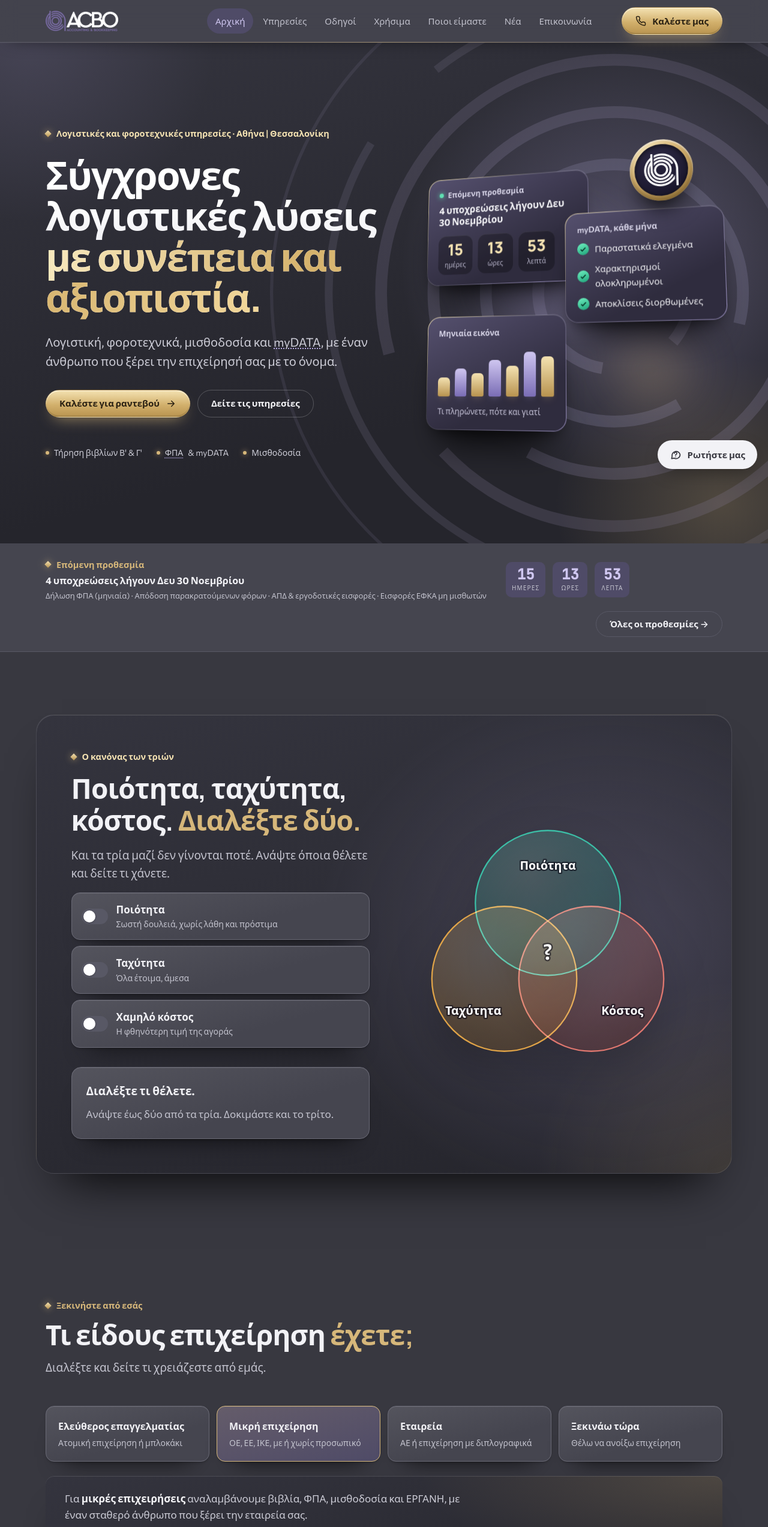
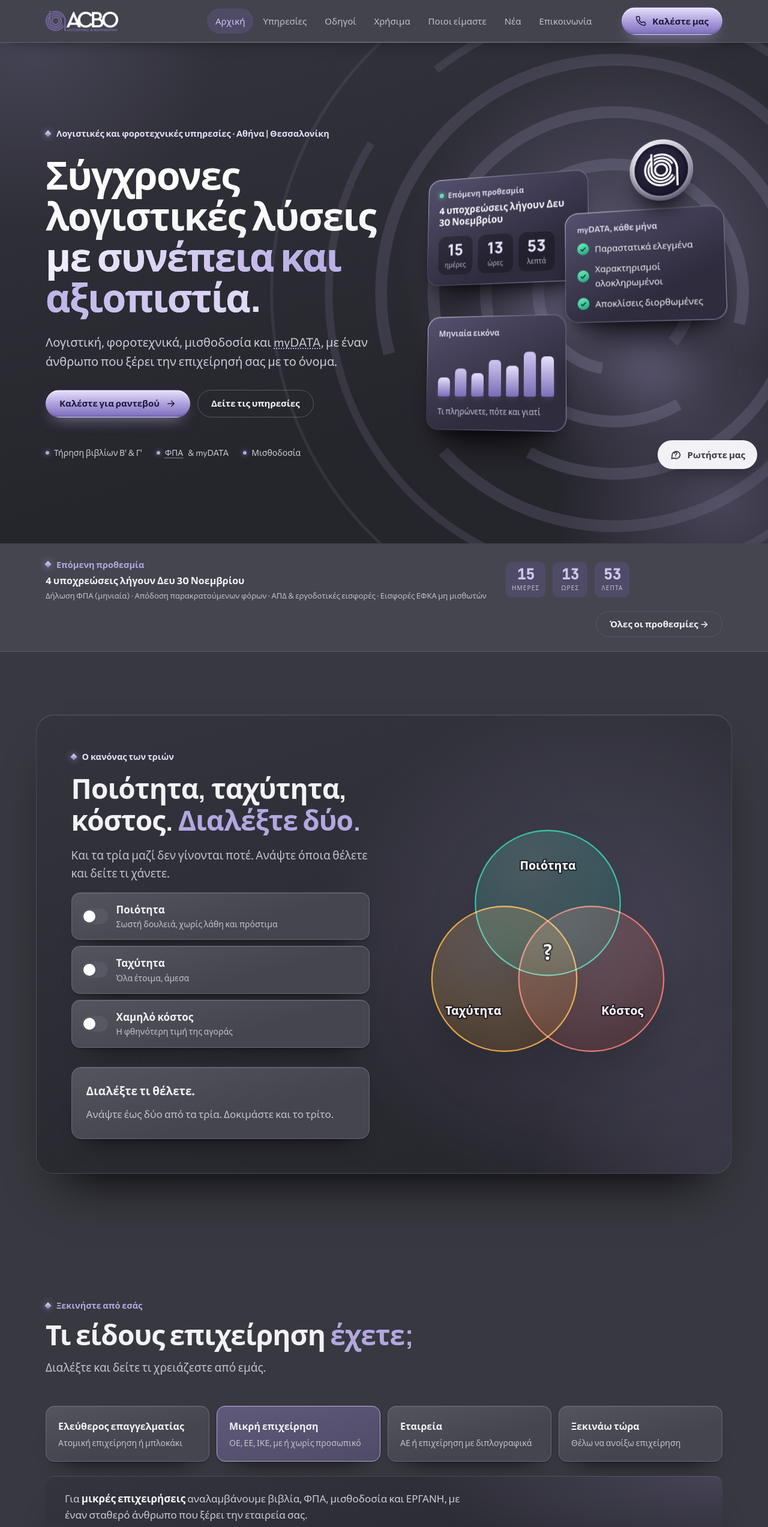
Before and after one commit to ACBOApps/acbo-site, a plain HTML site: page index.html in a window 1280 px wide. Shown: the top 2546 px of the page at 60% size. Drawn offline with Linux system fonts and the light colour scheme.

Commit message:
Αντικατάσταση χρυσού με μωβ και ασημί
Co-Authored-By: Claude Sonnet 5.5 <noreply@anthropic.com>
Claude-Session: https://claude.ai/code/session_01TTfqATi8aQJJ5m3Vrw3raR

```diff
--- a/index.html
+++ b/index.html
@@ -545,44 +545,44 @@ abbr.term{text-decoration:underline dotted var(--accent);text-underline-offset:3
 @media (prefers-reduced-motion:reduce){*,*::before,*::after{animation:none!important;transition:none!important}html{scroll-behavior:auto}}
 
 /* ===== v7: depth, light and gold ===== */
-:root,:root[data-theme="dark"]{--gold:#D6B77A;--gold-hi:#F4E2B2;--gold-lo:#B8934F}
+:root,:root[data-theme="dark"]{--gold:#B3A7E0;--gold-hi:#E6E0FA;--gold-lo:#7C6EBB}
 body{background:
   radial-gradient(900px 520px at 8% -6%,rgba(179,167,224,.16),transparent 62%),
-  radial-gradient(800px 520px at 100% 34%,rgba(214,183,122,.09),transparent 60%),
+  radial-gradient(800px 520px at 100% 34%,rgba(179,167,224,.09),transparent 60%),
   radial-gradient(900px 600px at 0% 78%,rgba(179,167,224,.09),transparent 60%),
   var(--bg)}
 /* labels: sentence case, no tracking */
 .eyebrow{font-family:var(--f-body);font-size:14.5px;font-weight:600;letter-spacing:0;text-transform:none;color:var(--gold);display:inline-flex;align-items:center;gap:10px}
-.eyebrow::before{content:"";width:8px;height:8px;rotate:45deg;background:linear-gradient(135deg,var(--gold-hi),var(--gold-lo));box-shadow:0 0 12px rgba(214,183,122,.7);flex:none}
+.eyebrow::before{content:"";width:8px;height:8px;rotate:45deg;background:linear-gradient(135deg,var(--gold-hi),var(--gold-lo));box-shadow:0 0 12px rgba(179,167,224,.7);flex:none}
 .hero .eyebrow{color:var(--gold-hi)}
 .display{font-weight:650;letter-spacing:-.02em}
 .display em{color:var(--gold);font-weight:inherit}
 /* buttons */
-.btn-primary,.hero .btn-primary{background:linear-gradient(180deg,var(--gold-hi),#D2B06C 55%,var(--gold-lo));color:#2A2113;box-shadow:inset 0 1px 0 rgba(255,255,255,.65),inset 0 -2px 0 rgba(0,0,0,.12),0 12px 26px -12px rgba(214,183,122,.75)}
-.btn-primary:hover,.hero .btn-primary:hover{box-shadow:inset 0 1px 0 rgba(255,255,255,.65),inset 0 -2px 0 rgba(0,0,0,.12),0 18px 34px -12px rgba(214,183,122,.95)}
+.btn-primary,.hero .btn-primary{background:linear-gradient(180deg,var(--gold-hi),#A99BDA 55%,var(--gold-lo));color:#1D1736;box-shadow:inset 0 1px 0 rgba(255,255,255,.65),inset 0 -2px 0 rgba(0,0,0,.12),0 12px 26px -12px rgba(179,167,224,.75)}
+.btn-primary:hover,.hero .btn-primary:hover{box-shadow:inset 0 1px 0 rgba(255,255,255,.65),inset 0 -2px 0 rgba(0,0,0,.12),0 18px 34px -12px rgba(179,167,224,.95)}
 .hero .btn-ghost:hover{border-color:var(--gold-hi);color:var(--gold-hi)}
 header.site{box-shadow:0 1px 0 rgba(255,255,255,.05),0 10px 30px -18px rgba(0,0,0,.7)}
-header.site::after{content:"";position:absolute;left:0;right:0;bottom:-1px;height:1px;background:linear-gradient(90deg,transparent,rgba(214,183,122,.55),transparent)}
+header.site::after{content:"";position:absolute;left:0;right:0;bottom:-1px;height:1px;background:linear-gradient(90deg,transparent,rgba(179,167,224,.55),transparent)}
 /* hero */
 .hero{background:
   radial-gradient(48% 70% at 82% 45%,rgba(179,167,224,.34),transparent 62%),
-  radial-gradient(34% 46% at 94% 92%,rgba(214,183,122,.24),transparent 64%),
+  radial-gradient(34% 46% at 94% 92%,rgba(179,167,224,.24),transparent 64%),
   radial-gradient(40% 60% at 4% 0%,rgba(179,167,224,.14),transparent 60%),
   linear-gradient(165deg,var(--deep-2),var(--deep) 70%)}
 .hero-grid{display:grid;grid-template-columns:minmax(0,1.05fr) minmax(0,.95fr);gap:var(--s7);align-items:center}
 .hero-inner{max-width:640px}
 .hero h1{font-weight:750;font-size:clamp(36px,5vw,66px);letter-spacing:-.025em;line-height:1.06;background:linear-gradient(180deg,#fff 30%,#CFCFDD);-webkit-background-clip:text;background-clip:text;color:transparent}
-.hero h1 em{font-style:normal;font-weight:750;background:linear-gradient(95deg,#F8E9BE,#D5B26C 52%,#F2D89C);-webkit-background-clip:text;background-clip:text;color:transparent}
-.hero-meta i{background:var(--gold);box-shadow:0 0 8px rgba(214,183,122,.8)}
+.hero h1 em{font-style:normal;font-weight:750;background:linear-gradient(95deg,#F4F1FF,#B9ADE6 52%,#E3DDF8);-webkit-background-clip:text;background-clip:text;color:transparent}
+.hero-meta i{background:var(--gold);box-shadow:0 0 8px rgba(179,167,224,.8)}
 /* hero 3D stage */
 .stage{position:relative;height:470px;perspective:1300px;perspective-origin:40% 40%}
-.stage::before{content:"";position:absolute;inset:6% -4% 0 6%;background:radial-gradient(closest-side at 40% 40%,rgba(179,167,224,.42),transparent 72%),radial-gradient(closest-side at 72% 76%,rgba(214,183,122,.34),transparent 70%);filter:blur(34px)}
+.stage::before{content:"";position:absolute;inset:6% -4% 0 6%;background:radial-gradient(closest-side at 40% 40%,rgba(179,167,224,.42),transparent 72%),radial-gradient(closest-side at 72% 76%,rgba(179,167,224,.34),transparent 70%);filter:blur(34px)}
 .stage-tilt{position:absolute;inset:0;transform-style:preserve-3d;transform:rotateX(var(--rx,9deg)) rotateY(var(--ry,-16deg));transition:transform .25s ease-out}
 .stage-in{position:absolute;inset:0;transform-style:preserve-3d;animation:stIn 1.2s cubic-bezier(.16,.84,.24,1) .15s both}
 @keyframes stIn{from{opacity:0;transform:translateY(46px) rotateX(24deg) rotateY(-46deg) scale(.9)}to{opacity:1;transform:none}}
 @keyframes fl{0%,100%{translate:0 0}50%{translate:0 -12px}}
 .sc{position:absolute;padding:18px 20px;border-radius:22px;color:#F4F4F7;border:1px solid transparent;
-  background:linear-gradient(155deg,#55506E,#2F2C3E 70%) padding-box,linear-gradient(140deg,rgba(244,226,178,.95),rgba(255,255,255,.08) 40%,rgba(179,167,224,.85)) border-box;
+  background:linear-gradient(155deg,#55506E,#2F2C3E 70%) padding-box,linear-gradient(140deg,rgba(230,224,250,.95),rgba(255,255,255,.08) 40%,rgba(179,167,224,.85)) border-box;
   box-shadow:0 46px 60px -30px rgba(0,0,0,.85),0 14px 24px -14px rgba(0,0,0,.6),inset 0 1px 0 rgba(255,255,255,.18);animation:fl 7s ease-in-out infinite}
 .sc-h{display:flex;align-items:center;gap:8px;font:600 14px var(--f-body);color:#D8D5E8}
 .sc-h .dot{width:8px;height:8px;border-radius:50%;background:#5FE0B2;box-shadow:0 0 10px #5FE0B2}
@@ -598,11 +598,11 @@ header.site::after{content:"";position:absolute;left:0;right:0;bottom:-1px;heigh
 .sc-b li svg{width:20px;height:20px;flex:none;padding:3px;border-radius:50%;background:linear-gradient(160deg,#6FF0C0,#1FA37A);color:#06382A;stroke:currentColor;stroke-width:3;fill:none}
 .sc-c{left:4px;bottom:0;width:248px;transform:translateZ(30px);animation-delay:-5s}
 .sc-c .bars{display:flex;align-items:flex-end;gap:9px;height:84px;margin:14px 0 10px}
-.sc-c .bars i{flex:1;height:var(--h);border-radius:7px 7px 3px 3px;background:linear-gradient(180deg,var(--gold-hi),var(--gold-lo));box-shadow:0 8px 14px -8px rgba(214,183,122,.8)}
+.sc-c .bars i{flex:1;height:var(--h);border-radius:7px 7px 3px 3px;background:linear-gradient(180deg,var(--gold-hi),var(--gold-lo));box-shadow:0 8px 14px -8px rgba(179,167,224,.8)}
 .sc-c .bars i:nth-child(2n){background:linear-gradient(180deg,#CFC6F0,#7A6DB5);box-shadow:0 8px 14px -8px rgba(179,167,224,.8)}
 .sc-c small{font-size:14px;color:#C9C6DB}
 .seal{position:absolute;right:46px;top:-4px;width:104px;height:104px;border-radius:50%;display:grid;place-items:center;transform:translateZ(170px);animation:fl 6s ease-in-out -2s infinite;
-  background:radial-gradient(circle at 32% 26%,#FBEFC8,#D8B676 45%,#8F6D2E);box-shadow:0 30px 36px -18px rgba(0,0,0,.85),inset 0 2px 3px rgba(255,255,255,.7),inset 0 -6px 10px rgba(80,55,15,.45)}
+  background:radial-gradient(circle at 32% 26%,#FFFFFF,#C9C7D6 45%,#6F6B86);box-shadow:0 30px 36px -18px rgba(0,0,0,.85),inset 0 2px 3px rgba(255,255,255,.7),inset 0 -6px 10px rgba(30,28,50,.5)}
 .seal::before{content:"";position:absolute;inset:8px;border-radius:50%;background:linear-gradient(160deg,#2E2A45,#18152A);box-shadow:inset 0 2px 8px rgba(0,0,0,.7)}
 .seal img{position:relative;width:56px;height:56px;object-fit:contain}
 @media (max-width:940px){
@@ -617,17 +617,17 @@ header.site::after{content:"";position:absolute;left:0;right:0;bottom:-1px;heigh
   border:1px solid color-mix(in srgb,#fff 11%,var(--line));
   box-shadow:inset 0 1px 0 rgba(255,255,255,.09),0 26px 40px -30px rgba(0,0,0,.85),0 3px 6px -3px rgba(0,0,0,.4)}
 .svc,.quote,.persona button,.quiz-card{position:relative;overflow:hidden}
-.svc::after,.quote::after,.persona button::after,.quiz-card::after{content:"";position:absolute;inset:0;pointer-events:none;opacity:0;transition:opacity .35s;background:radial-gradient(300px circle at var(--mx,50%) var(--my,0),rgba(214,183,122,.16),transparent 62%)}
+.svc::after,.quote::after,.persona button::after,.quiz-card::after{content:"";position:absolute;inset:0;pointer-events:none;opacity:0;transition:opacity .35s;background:radial-gradient(300px circle at var(--mx,50%) var(--my,0),rgba(179,167,224,.16),transparent 62%)}
 .svc:hover::after,.quote:hover::after,.persona button:hover::after,.quiz-card:hover::after{opacity:1}
-.svc:hover{transform:translateY(-7px);border-color:rgba(214,183,122,.55);box-shadow:inset 0 1px 0 rgba(255,255,255,.12),0 34px 44px -28px rgba(0,0,0,.9),0 0 0 1px rgba(214,183,122,.18)}
-.svc-grid.filtered .svc.on{border-color:rgba(214,183,122,.6)}
+.svc:hover{transform:translateY(-7px);border-color:rgba(179,167,224,.55);box-shadow:inset 0 1px 0 rgba(255,255,255,.12),0 34px 44px -28px rgba(0,0,0,.9),0 0 0 1px rgba(179,167,224,.18)}
+.svc-grid.filtered .svc.on{border-color:rgba(179,167,224,.6)}
 .svc .ic{border-radius:14px;background:linear-gradient(150deg,#6E63A6,#3A3262);color:var(--gold-hi);box-shadow:inset 0 1px 0 rgba(255,255,255,.35),0 12px 18px -8px rgba(0,0,0,.7)}
 .persona button[aria-pressed="true"]{border-color:var(--gold);background:linear-gradient(165deg,color-mix(in srgb,var(--gold) 16%,var(--accent-soft)),var(--accent-soft))}
-.svc .match{background:linear-gradient(180deg,var(--gold-hi),var(--gold-lo));color:#2A2113}
-.cta-band,.office,.dl-next,.result,.cl-side,.persona-out{background:radial-gradient(80% 120% at 100% 0%,rgba(214,183,122,.2),transparent 56%),radial-gradient(70% 110% at 0% 100%,rgba(179,167,224,.22),transparent 62%),linear-gradient(160deg,var(--deep-2),var(--deep));box-shadow:0 40px 60px -34px rgba(0,0,0,.9),inset 0 1px 0 rgba(255,255,255,.12)}
+.svc .match{background:linear-gradient(180deg,var(--gold-hi),var(--gold-lo));color:#1D1736}
+.cta-band,.office,.dl-next,.result,.cl-side,.persona-out{background:radial-gradient(80% 120% at 100% 0%,rgba(179,167,224,.2),transparent 56%),radial-gradient(70% 110% at 0% 100%,rgba(179,167,224,.22),transparent 62%),linear-gradient(160deg,var(--deep-2),var(--deep));box-shadow:0 40px 60px -34px rgba(0,0,0,.9),inset 0 1px 0 rgba(255,255,255,.12)}
 /* trio: glass orbs on a lit stage */
 .wrap.trio{width:min(calc(100% - 32px),var(--wrap));padding:clamp(24px,4.5vw,64px);border-radius:30px;border:1px solid rgba(255,255,255,.1);
-  background:radial-gradient(60% 80% at 82% 50%,rgba(179,167,224,.2),transparent 70%),radial-gradient(40% 60% at 100% 100%,rgba(214,183,122,.14),transparent 70%),linear-gradient(165deg,var(--deep-2),var(--deep));
+  background:radial-gradient(60% 80% at 82% 50%,rgba(179,167,224,.2),transparent 70%),radial-gradient(40% 60% at 100% 100%,rgba(179,167,224,.14),transparent 70%),linear-gradient(165deg,var(--deep-2),var(--deep));
   box-shadow:0 50px 80px -44px rgba(0,0,0,.95),inset 0 1px 0 rgba(255,255,255,.14)}
 .trio .eyebrow{color:var(--gold-hi)}
 .venn circle[data-k="q"]{fill:url(#gq)}.venn circle[data-k="s"]{fill:url(#gs)}.venn circle[data-k="c"]{fill:url(#gc)}
```
